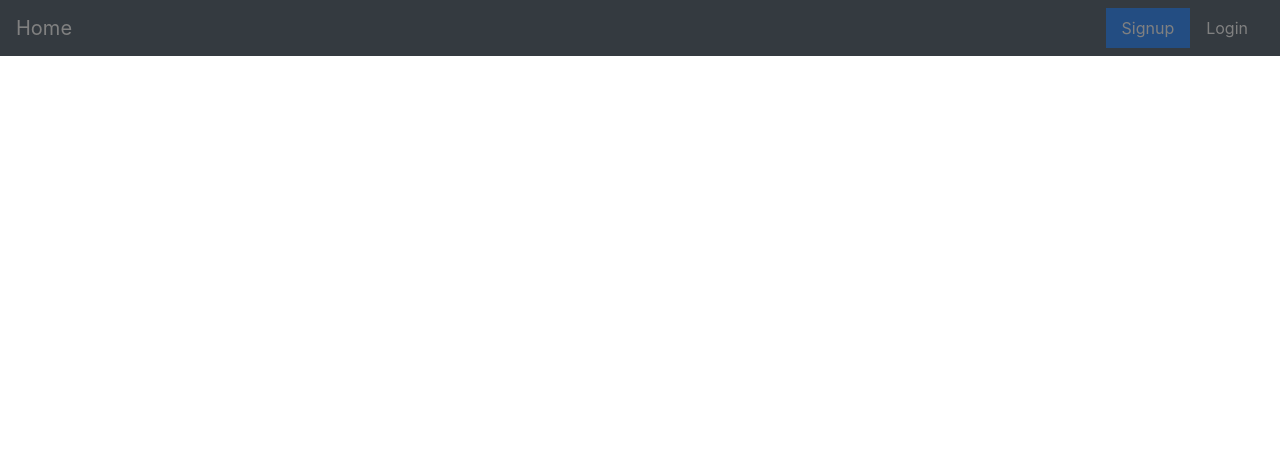
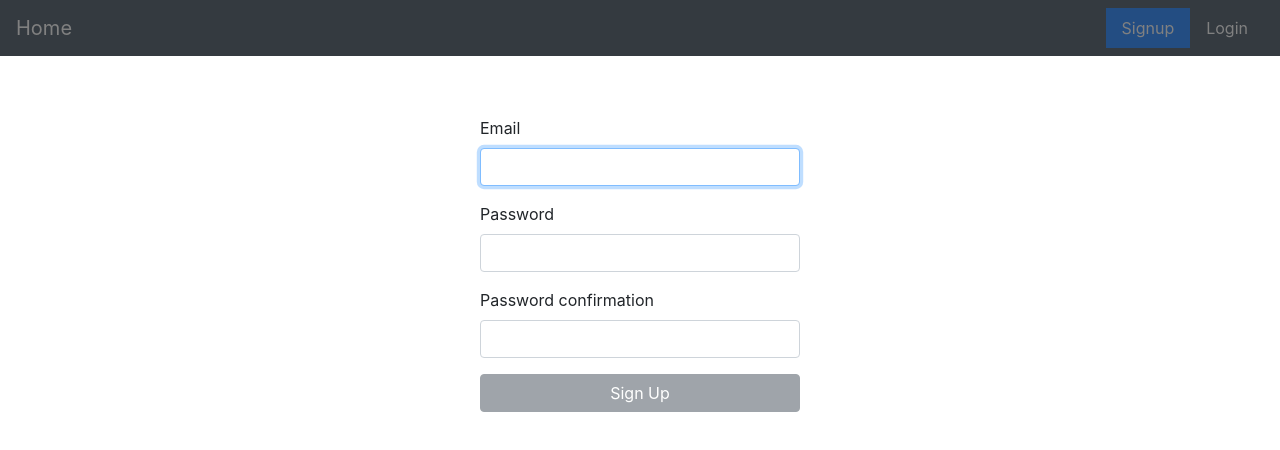
Before and after one commit to kjsergey/react-redux-todo-list, a React (Create React App) app: page /signup in a window 1280 px wide. Shown: the top 450 px of the page. Built offline with nearby package versions, Linux system fonts and the light colour scheme.

Commit message:
add Signup form

```diff
--- a/src/App.js
+++ b/src/App.js
@@ -3,6 +3,7 @@ import { Router, Route, Switch } from 'react-router-dom'
 import history from './history';
 import SiteNavbar from './components/SiteNavbar'
 import LoginForm from './components/LoginForm'
+import RegistrationForm from './components/RegistrationForm'
 import Logout from './components/Logout'
 
 import './App.css';
@@ -15,6 +16,7 @@ function App() {
         <Switch>
           <Route exact path='/' component={LoginForm} />
           <Route path="/login/" component={LoginForm} />
+          <Route path="/signup/" component={RegistrationForm} />
           <Route path="/logout/" component={Logout} />
         </Switch>
       </Fragment>
--- /dev/null
+++ b/src/components/RegistrationForm/RegistrationForm.css
@@ -0,0 +1,16 @@
+@media all and (min-width: 480px) {
+	.RegistrationForm {
+	  padding: 60px 0;
+	}
+
+	.RegistrationForm form {
+	  margin: 0 auto;
+	  max-width: 320px;
+	}
+	.RegistrationForm p {
+	  margin: 0 auto;
+      max-width: 320px;
+      color: red;
+      text-align: center;
+    }
+}
--- /dev/null
+++ b/src/components/RegistrationForm/RegistrationForm.js
@@ -0,0 +1,79 @@
+import React, { useState } from 'react'
+import { shallowEqual, useSelector, useDispatch } from 'react-redux'
+import { authenticated, unauthenticated } from '../../actions/actionCreators'
+import API from '../../utils/API';
+import history from '../../history';
+import 'bootstrap/dist/css/bootstrap.css';
+import './RegistrationForm.css'
+import { Alert, Button, FormGroup, Input, Label } from 'reactstrap';
+
+const RegistrationForm = () => {
+  const dispatch = useDispatch();
+  const authError = useSelector(state => state.auth.error, shallowEqual);
+  const [email, setEmail] = useState('');
+  const [password, setPassword] = useState('');
+  const [passwordConfirmation, setPasswordConfirmation] = useState('');
+
+  const validateForm = () => email.length > 0 && password.length > 0 && passwordConfirmation;
+
+  const handleSubmit = (e) => {
+      e.preventDefault();
+      API.post('users/registration', {email: email, password: password, password_confirmation: passwordConfirmation})
+      .then(response => {
+        dispatch(authenticated());
+        localStorage.setItem('jwt', response.data.jwt);
+        setPassword('');
+        setPasswordConfirmation('');
+        history.push('/');
+      })
+      .catch(error => {
+        dispatch(unauthenticated(error.response.data.errors.slice(-1)[0].detail));
+      })
+  }
+
+  return (
+    <div className="RegistrationForm">
+      <form onSubmit={handleSubmit}>
+        {authError !== undefined &&
+          <FormGroup bssize="large">
+              <Alert color="danger">
+                <strong>{authError}</strong>
+              </Alert>
+          </FormGroup>
+        }
+        <FormGroup controlid="email" bssize="large">
+          <Label>Email</Label>
+          <Input
+              autoFocus
+              type="email"
+              value={email}
+              onChange={(e) => setEmail(e.target.value)}
+          />
+        </FormGroup>
+        <FormGroup controlid="password" bssize="large">
+          <Label>Password</Label>
+          <Input
+              value={password}
+              onChange={(e) => setPassword(e.target.value)}
+              type="password"
+              autoComplete="true"
+          />
+        </FormGroup>
+        <FormGroup controlid="password" bssize="large">
+          <Label>Password confirmation</Label>
+          <Input
+              value={passwordConfirmation}
+              onChange={(e) => setPasswordConfirmation(e.target.value)}
+              type="password"
+              autoComplete="true"
+          />
+        </FormGroup>
+        <Button block bssize="large" disabled={!validateForm()} type="submit">
+          Sign Up
+        </Button>
+      </form>
+    </div>
+  );
+}
+
+export default RegistrationForm;
--- /dev/null
+++ b/src/components/RegistrationForm/index.js
@@ -0,0 +1,3 @@
+import RegistrationForm from './RegistrationForm';
+
+export default RegistrationForm;
```
